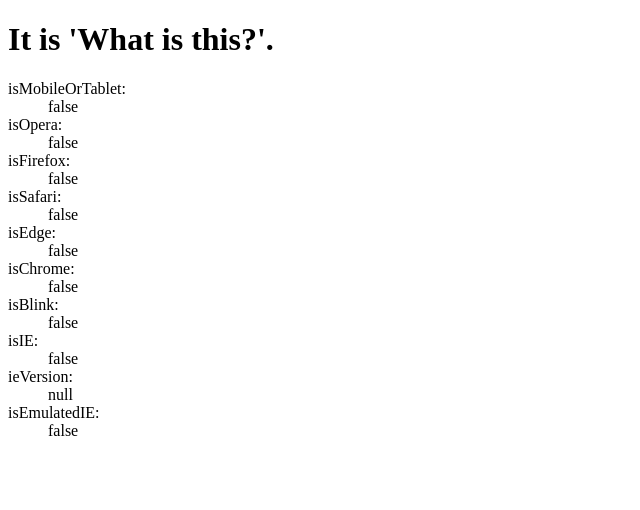
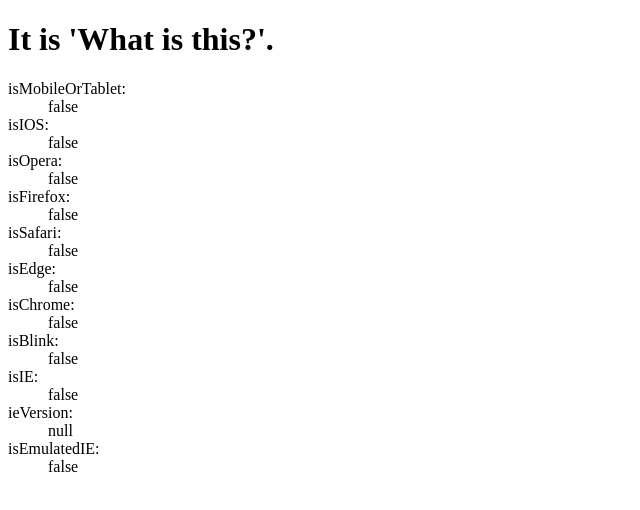
Before and after one commit to gyro-n/detect-browser-js, a website: page detect-browser-js-test.html in a window 1280 px wide. Shown: the whole page, without its empty margins (0-640 px from the left). Drawn offline with Linux system fonts and the light colour scheme.

Commit message:
Update detect-browser-js-test.html

```diff
--- a/detect-browser-js-test.html
+++ b/detect-browser-js-test.html
@@ -17,6 +17,7 @@
           document.write("<h1>It is '" + detectBrowser.getBrowserInfo() +  "'.</h1>");
           document.write("<dl>");
           document.write("<dt>isMobileOrTablet: </dt><dd>" + detectBrowser.isMobileOrTablet + "</dd>");
+          document.write("<dt>isIOS: </dt><dd>" + detectBrowser.isIOS + "</dd>");
           document.write("<dt>isOpera: </dt><dd>" + detectBrowser.isOpera + "</dd>");
           document.write("<dt>isFirefox: </dt><dd>" + detectBrowser.isFirefox + "</dd>");
           document.write("<dt>isSafari: </dt><dd>" + detectBrowser.isSafari + "</dd>");
```
